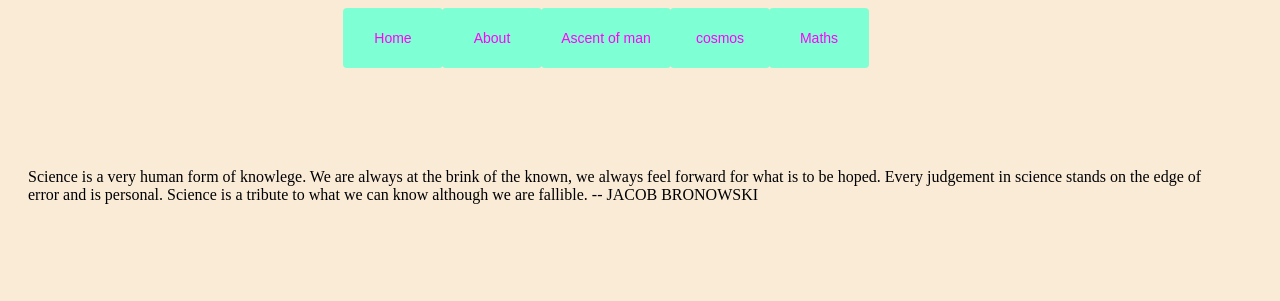
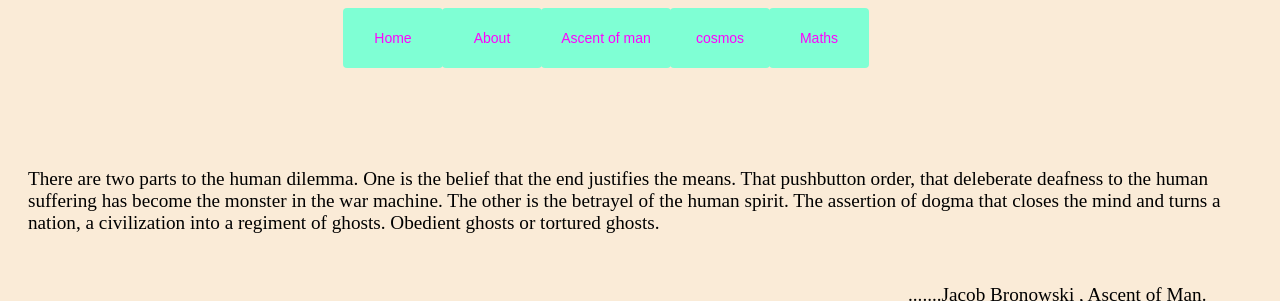
Before and after one commit to kabhay166/fun, a Flask app: page /ascent-of-man.html in a window 1280 px wide. Shown: the top 301 px of the page. Run offline with Flask 2, Linux system fonts and the light colour scheme.

Commit message:
Changed the quote from the ascent of man page

```diff
--- a/templates/ascent-of-man.html
+++ b/templates/ascent-of-man.html
@@ -29,13 +29,19 @@
         blockquote {
             margin-top: 100px;
             margin-left: 20px;
-            margin-bottom: 100px;
+            margin-bottom: 50px;
+            font-size: larger;
         }
         body {
             background-color: antiquewhite;
         }
         iframe {
             margin-right: 25px;
+        }
+
+        p {
+            margin-left: 900px;
+            font-size: larger;
         }
         </style>
 
@@ -50,8 +56,8 @@
         <a href="cosmos.html"> <button type="button" class="navbutton">cosmos</button></a>
         <a href="math.html"> <button type="button" class="navbutton">Maths</button></a>
     </nav>
-    <blockquote cite="Ascent of Man">Science is a very human form of knowlege. We are always at the brink of the known, we always feel forward for what is to be hoped. Every judgement in science stands on the edge of error and is personal. Science is a tribute to what we can know although we are fallible. -- JACOB BRONOWSKI </blockquote>
-
+    <blockquote cite="Ascent of Man">There are two parts to the human dilemma. One is the belief that the end justifies the means. That pushbutton order, that deleberate deafness to the human suffering has become the monster in the war machine. The other is the betrayel of the human spirit. The assertion of dogma that closes the mind and turns a nation, a civilization into a regiment of ghosts. Obedient ghosts or tortured ghosts. </blockquote>
+    <p>.......Jacob Bronowski , Ascent of Man.</p>
     <div>
 
         <iframe width="450" height="250" src="https://www.youtube.com/embed/F2kiAF1GL9M" frameborder="0"
```
